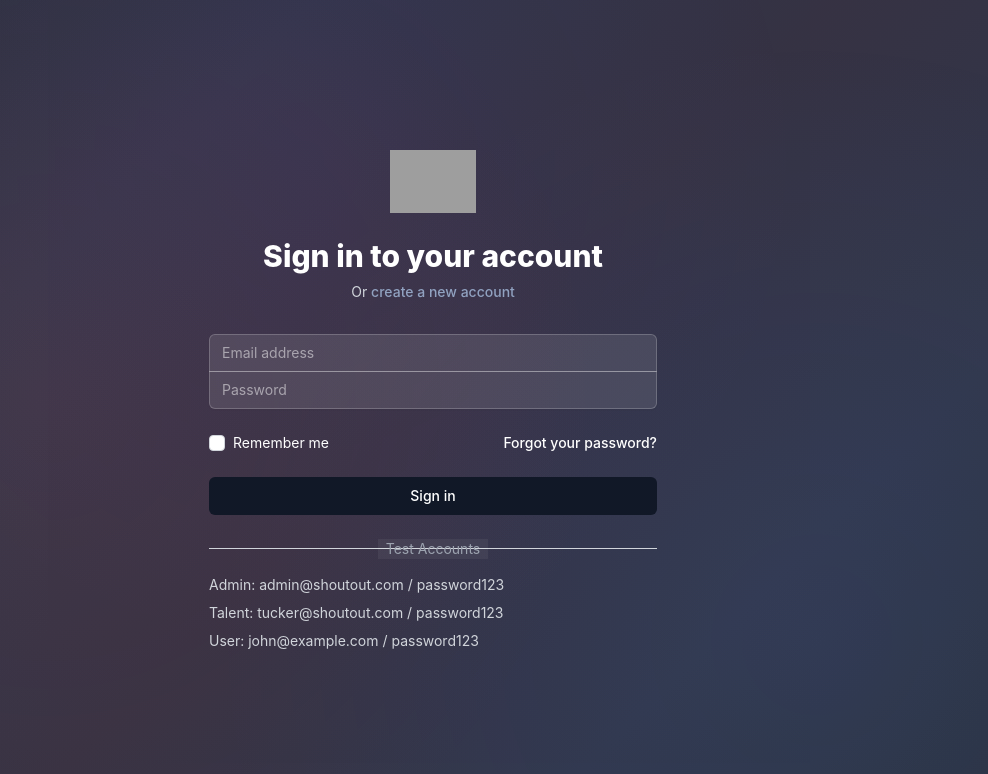
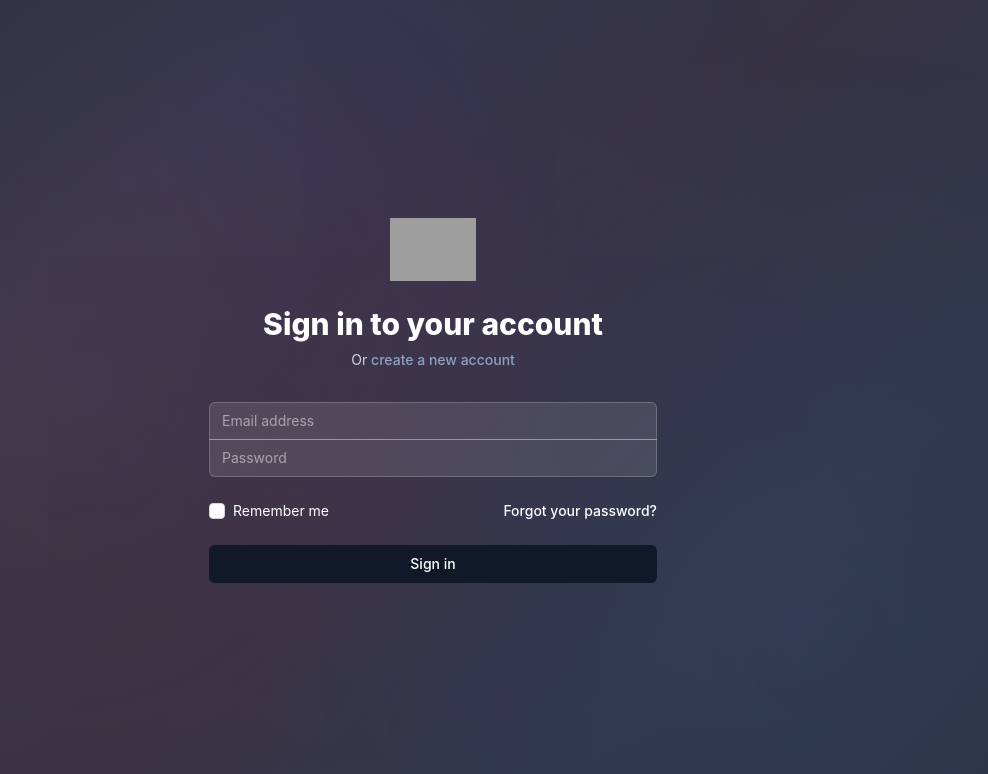
Before and after one commit to jonathanbodnar/citycouncil, a React (Create React App) app: page /login in a window 1280 px wide. Shown: the top 774 px of the page, without its empty margins (207-1195 px from the left). Built offline with nearby package versions, Linux system fonts and the light colour scheme; no server answers; the database is empty; grey boxes are pictures that could not be loaded.

Commit message:
Remove test account credentials from login page

```diff
--- a/src/pages/LoginPage.tsx
+++ b/src/pages/LoginPage.tsx
@@ -181,23 +181,6 @@
               {loading ? 'Signing in...' : 'Sign in'}
             </button>
           </div>
-
-          <div className="mt-6">
-            <div className="relative">
-              <div className="absolute inset-0 flex items-center">
-                <div className="w-full border-t border-gray-300" />
-              </div>
-              <div className="relative flex justify-center text-sm">
-                <span className="px-2 bg-gray-50 text-gray-500">Test Accounts</span>
-              </div>
-            </div>
-
-            <div className="mt-4 space-y-2 text-sm text-gray-600">
-              <div>Admin: admin@shoutout.com / password123</div>
-              <div>Talent: tucker@shoutout.com / password123</div>
-              <div>User: john@example.com / password123</div>
-            </div>
-          </div>
         </form>
       </div>
 
```
